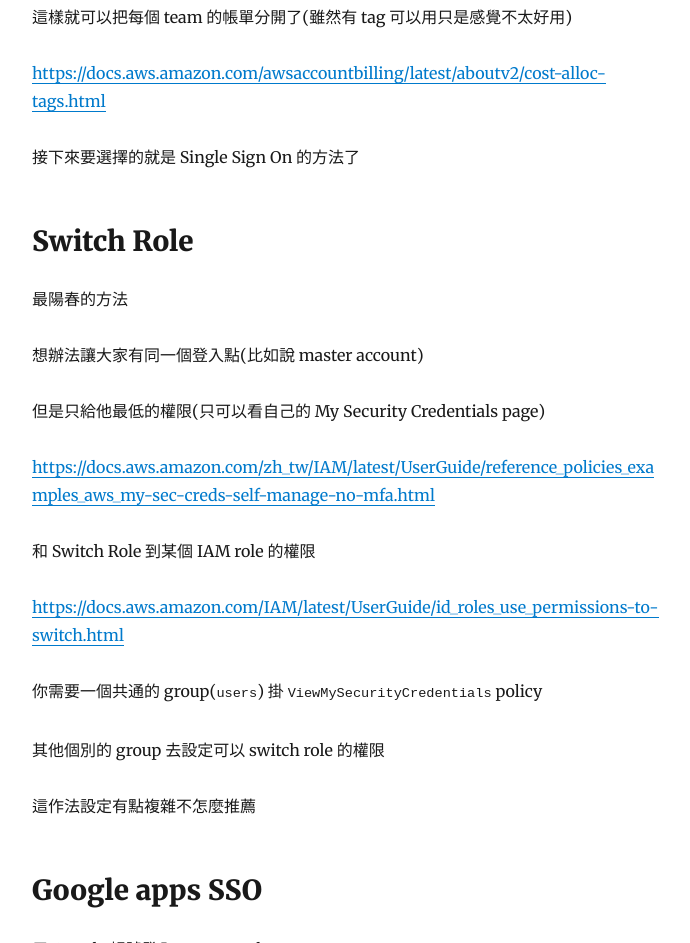
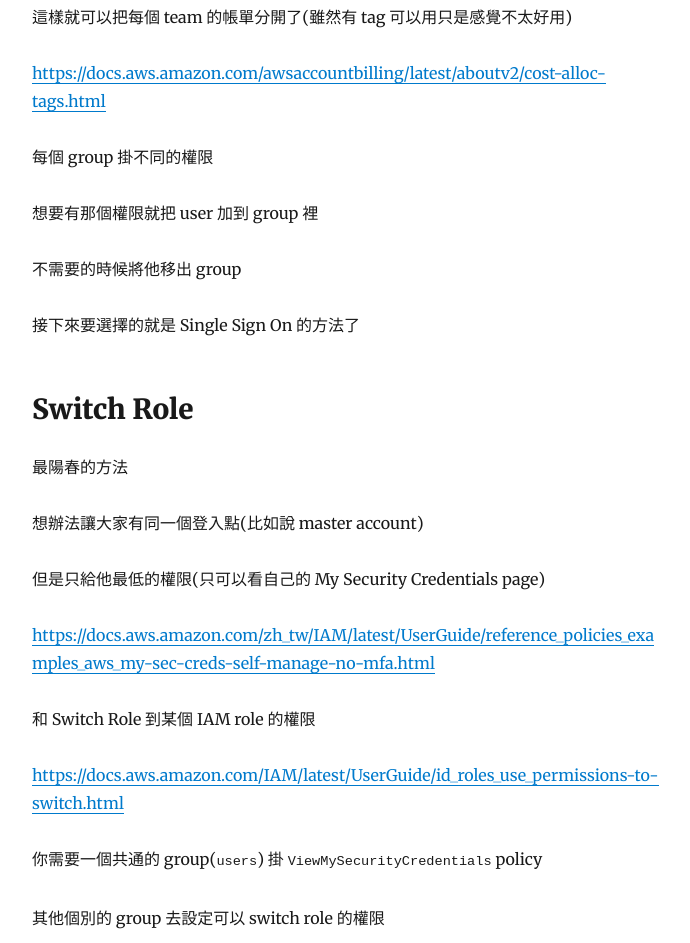
Before and after one commit to bananaappletw/old-blog, a Gatsby site: page /aws-account-strategy/ in a window 1280 px wide. Shown: the part 1735-2678 px from the top of the page, without its empty margins (293-983 px from the left). Built offline with nearby package versions, Linux system fonts and the light colour scheme; Gatsby itself is replaced by a stand-in of ours; some packages are replaced by stand-ins of ours.

Commit message:
Update from Forestry.io bananaappletw@gmail.com updated content/blog/aws-account-strategy.md

```diff
--- a/content/blog/aws-account-strategy.md
+++ b/content/blog/aws-account-strategy.md
@@ -58,6 +58,12 @@
 這樣就可以把每個 team 的帳單分開了(雖然有 tag 可以用只是感覺不太好用)
 
 [https://docs.aws.amazon.com/awsaccountbilling/latest/aboutv2/cost-alloc-tags.html](https://docs.aws.amazon.com/awsaccountbilling/latest/aboutv2/cost-alloc-tags.html "https://docs.aws.amazon.com/awsaccountbilling/latest/aboutv2/cost-alloc-tags.html")
+
+每個 group 掛不同的權限
+
+想要有那個權限就把 user 加到 group 裡
+
+不需要的時候將他移出 group
 
 接下來要選擇的就是 Single Sign On 的方法了
 
```
